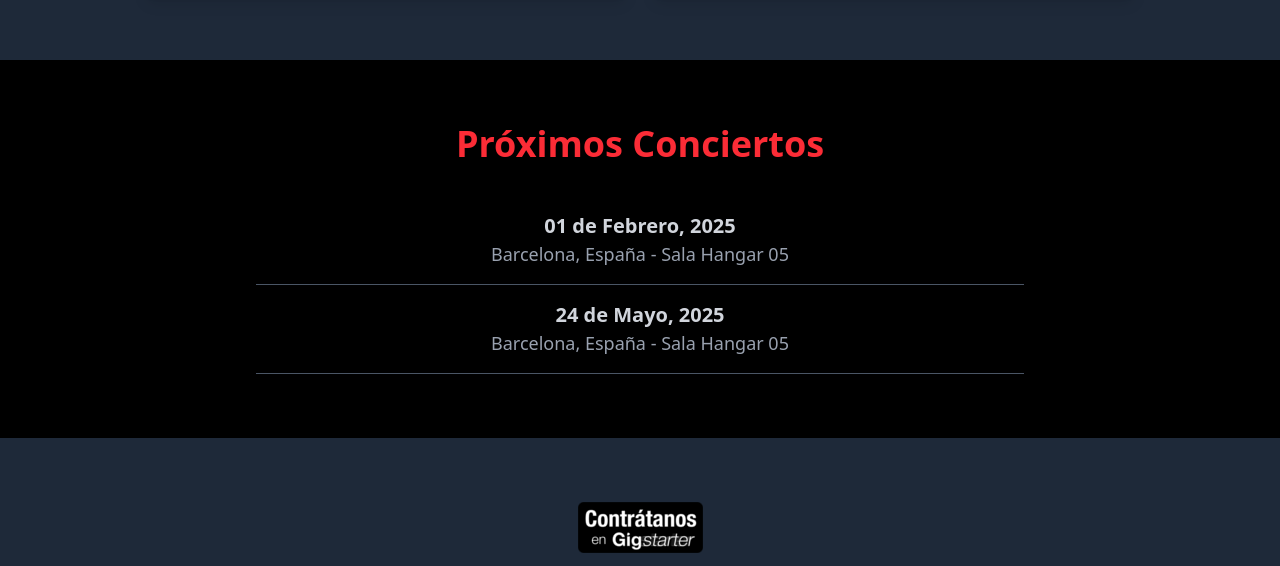
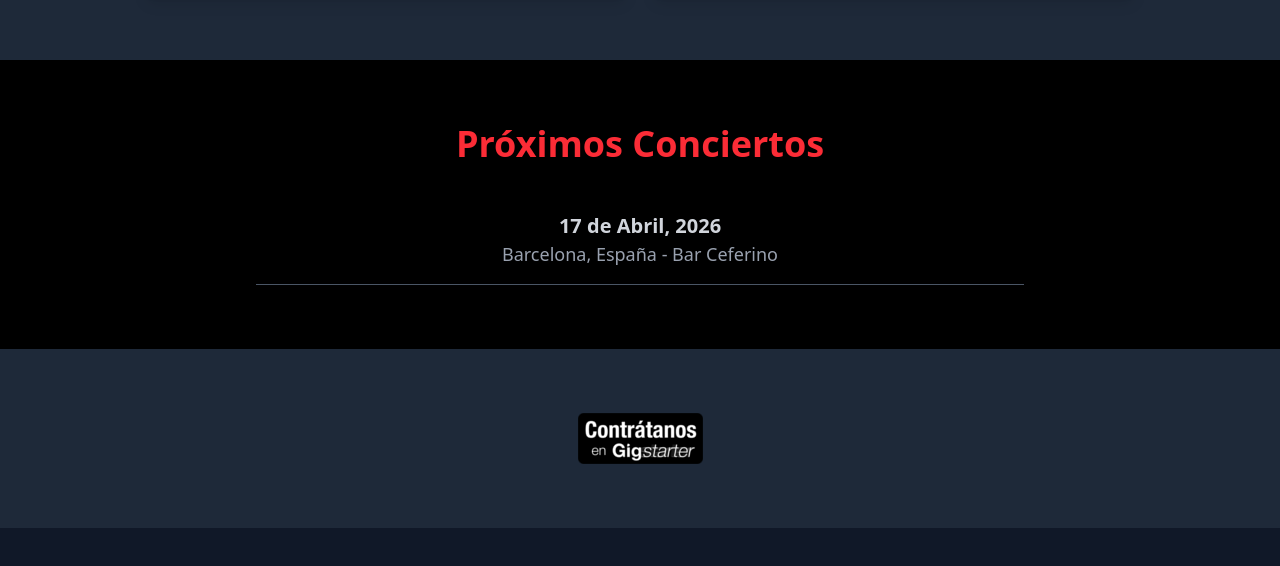
Before and after one commit to liccioni/balrock, a React (Vite) app: page / in a window 1280 px wide. Shown: the part 2160-2726 px from the top of the page. Built offline with nearby package versions, Linux system fonts and the light colour scheme.

Commit message:
Update concert listing and Facebook link

```diff
--- a/src/Balrock.jsx
+++ b/src/Balrock.jsx
@@ -17,14 +17,9 @@ const images = [
 
 const upcomingShows = [
   {
-    date: "01 de Febrero, 2025",
+    date: "17 de Abril, 2026",
     location: "Barcelona, España",
-    venue: "Sala Hangar 05",
-  },
-  {
-    date: "24 de Mayo, 2025",
-    location: "Barcelona, España",
-    venue: "Sala Hangar 05",
+    venue: "Bar Ceferino",
   },
 ];
 
@@ -171,7 +166,7 @@ export default function BalrockPage() {
             <FaYoutube />
           </motion.a>
           <motion.a
-            href="https://www.facebook.com/balrockoficial"
+            href="https://www.facebook.com/balrockband"
             className="text-gray-400 hover:text-red-500 text-3xl"
             whileHover={{ scale: 1.1 }}
           >
```
